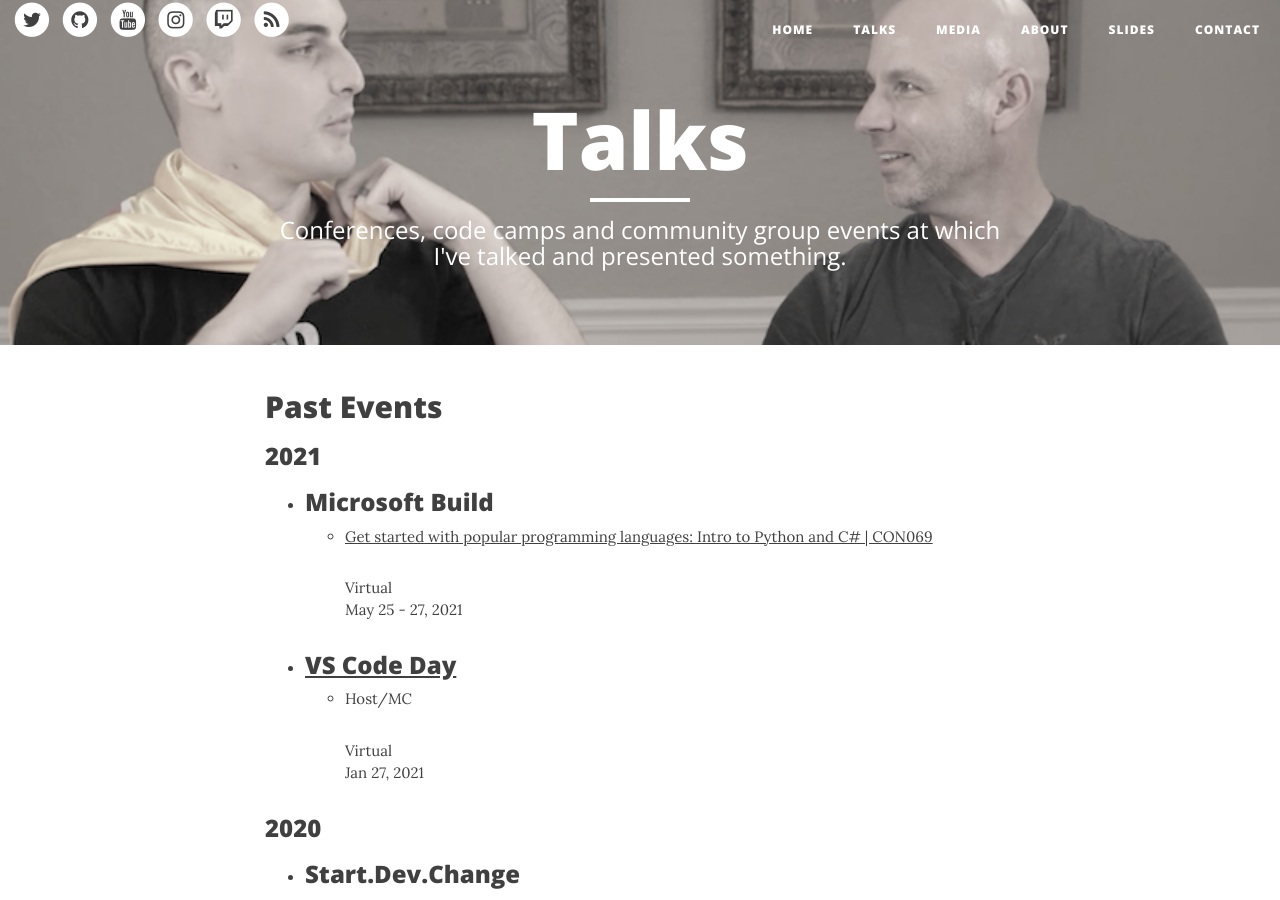
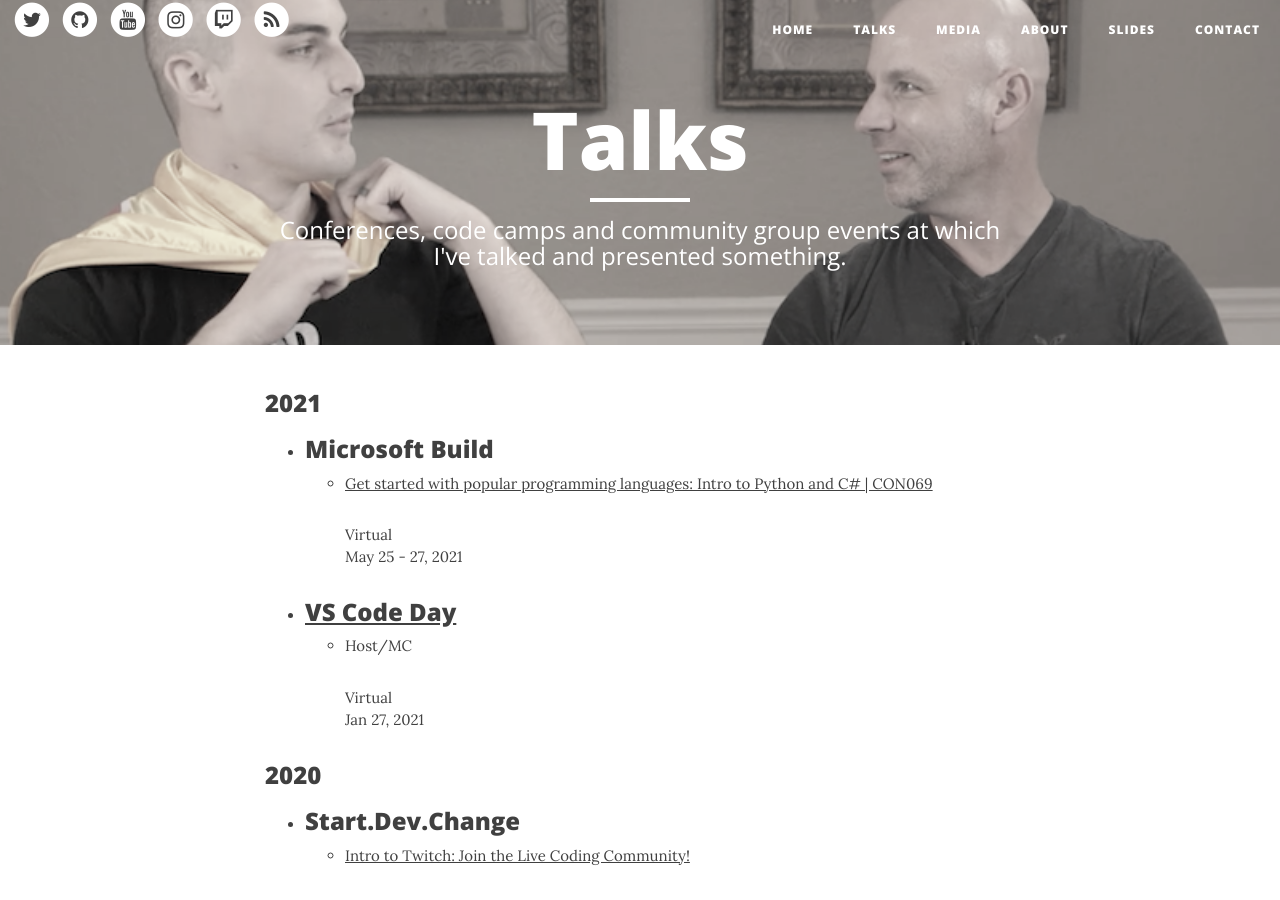
Before and after one commit to clarkio/clarkio.github.io, a Jekyll site: the page built from talks.md, in a window 1280 px wide and 900 px high. Built offline with Jekyll 4.4.1, drawn with Linux system fonts in a browser that asks for light colours; nearby versions of some CDN libraries.

Commit message:
Update talks.md

```diff
--- a/talks.md
+++ b/talks.md
@@ -6,8 +6,6 @@
 header-class: 'grayscale-img'
 order: 2
 ---
-
-## Past Events
 
 ### 2021
 
```
